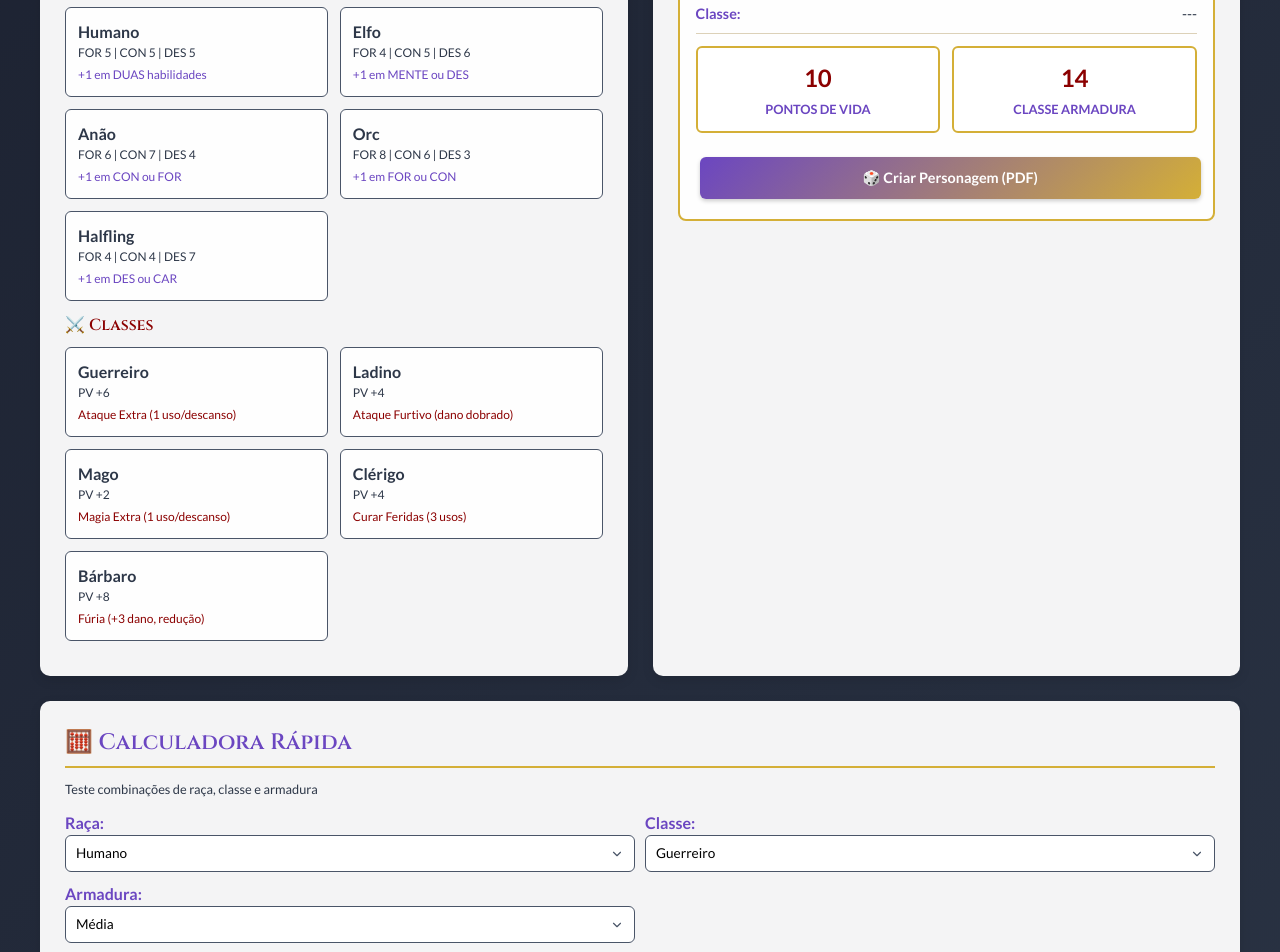
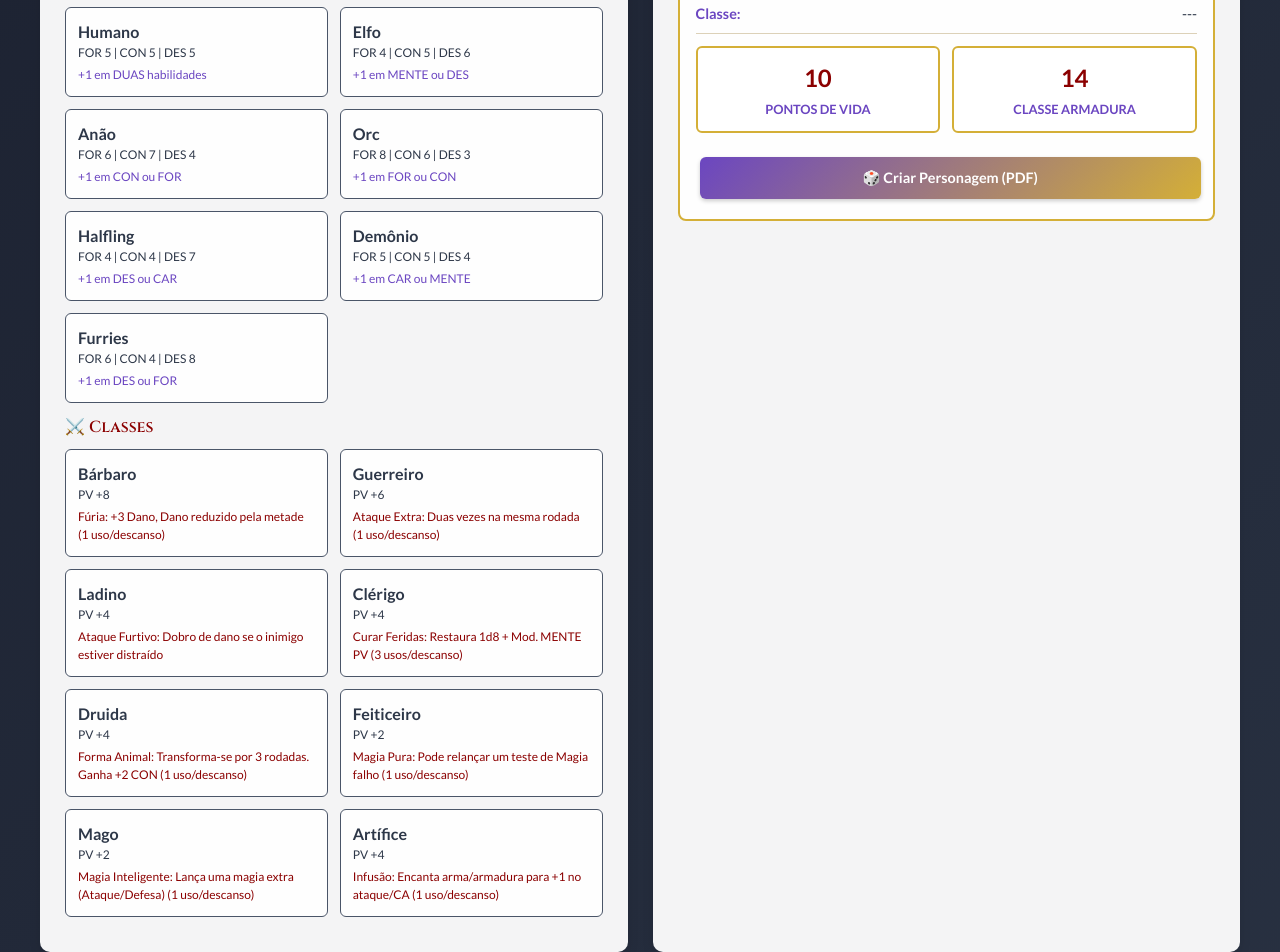
Before and after one commit to PablinXD24/RPG, a plain HTML site: page index.html in a window 1280 px wide. Shown: the part 839-1791 px from the top of the page. Drawn offline with nearby package versions, Linux system fonts and the light colour scheme.

Commit message:
Enhance character data with complete classes and attributes
Updated system data to include complete classes and attributes for characters.

```diff
--- a/index.html
+++ b/index.html
@@ -902,7 +902,7 @@
     <div id="pdf-sheet" style="display:none;"></div>
 
     <script>
-        // Dados do sistema (versão compacta para mobile)
+        // Dados do sistema COMPLETO com todas as classes
         const systemData = {
             racas: [
                 {
@@ -929,38 +929,66 @@
                     nome: "Halfling",
                     atributos_base: { FOR: 4, CON: 4, DES: 7, MENTE: 6, CAR: 5 },
                     bonus_customizacao_jogador: "+1 em DES ou CAR"
+                },
+                {
+                    nome: "Demônio",
+                    atributos_base: { FOR: 5, CON: 5, DES: 4, MENTE: 7, CAR: 7 },
+                    bonus_customizacao_jogador: "+1 em CAR ou MENTE"
+                },
+                {
+                    nome: "Furries",
+                    atributos_base: { FOR: 6, CON: 4, DES: 8, MENTE: 4, CAR: 6 },
+                    bonus_customizacao_jogador: "+1 em DES ou FOR"
                 }
             ],
             classes: [
                 {
+                    nome: "Bárbaro",
+                    bonus_atributos: { CON: 2, FOR: 1 },
+                    bonus_pv: 8,
+                    regra_unica: "Fúria: +3 Dano, Dano reduzido pela metade (1 uso/descanso)"
+                },
+                {
                     nome: "Guerreiro",
                     bonus_atributos: { FOR: 2, DES: 1 },
                     bonus_pv: 6,
-                    regra_unica: "Ataque Extra (1 uso/descanso)"
+                    regra_unica: "Ataque Extra: Duas vezes na mesma rodada (1 uso/descanso)"
                 },
                 {
                     nome: "Ladino",
                     bonus_atributos: { DES: 2, MENTE: 1 },
                     bonus_pv: 4,
-                    regra_unica: "Ataque Furtivo (dano dobrado)"
+                    regra_unica: "Ataque Furtivo: Dobro de dano se o inimigo estiver distraído"
+                },
+                {
+                    nome: "Clérigo",
+                    bonus_atributos: { MENTE: 2, CON: 1 },
+                    bonus_pv: 4,
+                    regra_unica: "Curar Feridas: Restaura 1d8 + Mod. MENTE PV (3 usos/descanso)"
+                },
+                {
+                    nome: "Druida",
+                    bonus_atributos: { MENTE: 2, CON: 1 },
+                    bonus_pv: 4,
+                    regra_unica: "Forma Animal: Transforma-se por 3 rodadas. Ganha +2 CON (1 uso/descanso)"
+                },
+                {
+                    nome: "Feiticeiro",
+                    bonus_atributos: { CAR: 3 },
+                    bonus_pv: 2,
+                    regra_unica: "Magia Pura: Pode relançar um teste de Magia falho (1 uso/descanso)"
                 },
                 {
                     nome: "Mago",
                     bonus_atributos: { MENTE: 3 },
                     bonus_pv: 2,
-                    regra_unica: "Magia Extra (1 uso/descanso)"
+                    regra_unica: "Magia Inteligente: Lança uma magia extra (Ataque/Defesa) (1 uso/descanso)"
                 },
                 {
-                    nome: "Clérigo",
-                    bonus_atributos: { MENTE: 2, CON: 1 },
+                    nome: "Artífice",
+                    bonus_atributos: { MENTE: 2, DES: 1 },
                     bonus_pv: 4,
-                    regra_unica: "Curar Feridas (3 usos)"
-                },
-                {
-                    nome: "Bárbaro",
-                    bonus_atributos: { CON: 2, FOR: 1 },
-                    bonus_pv: 8,
-                    regra_unica: "Fúria (+3 dano, redução)"
+                    regra_unica: "Infusão: Encanta arma/armadura para +1 no ataque/CA (1 uso/descanso)"
                 }
             ],
             armaduras: {
```
